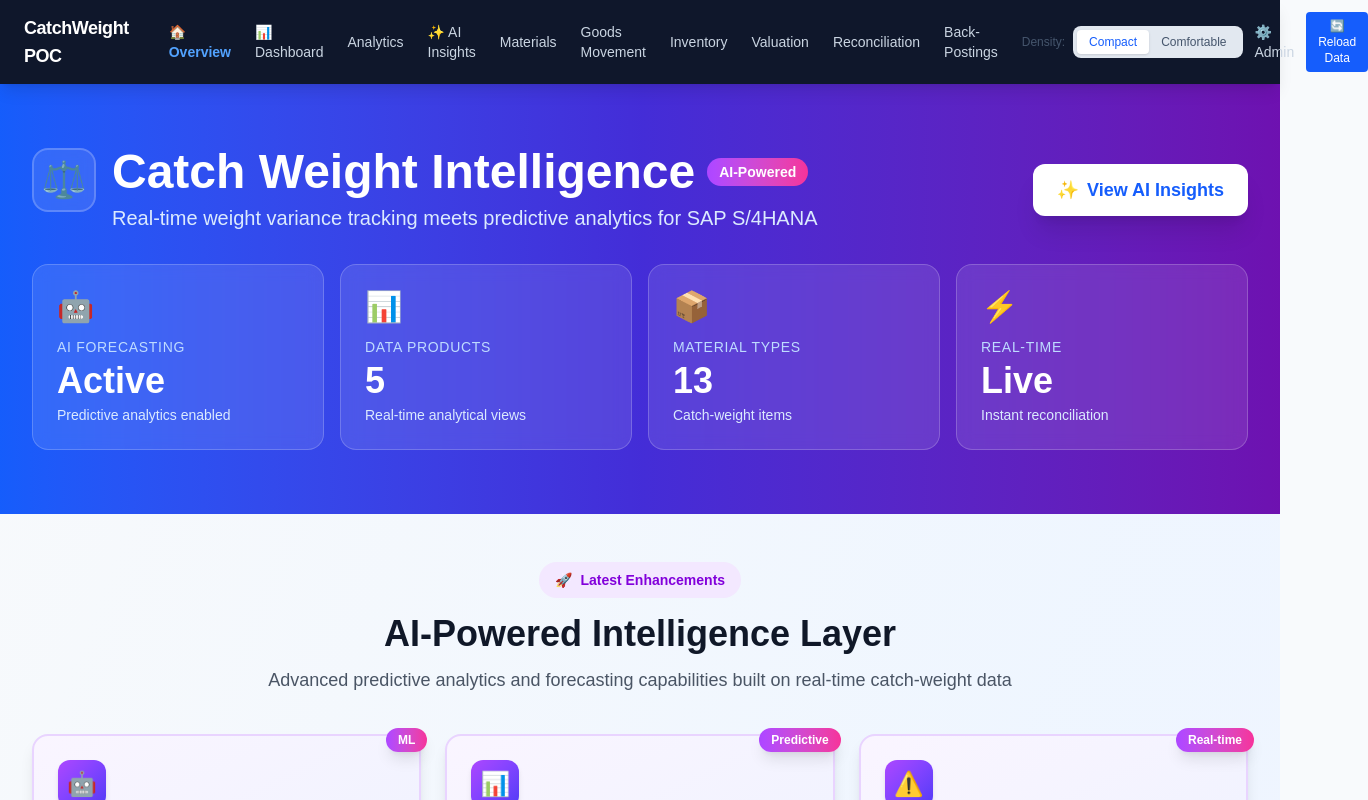
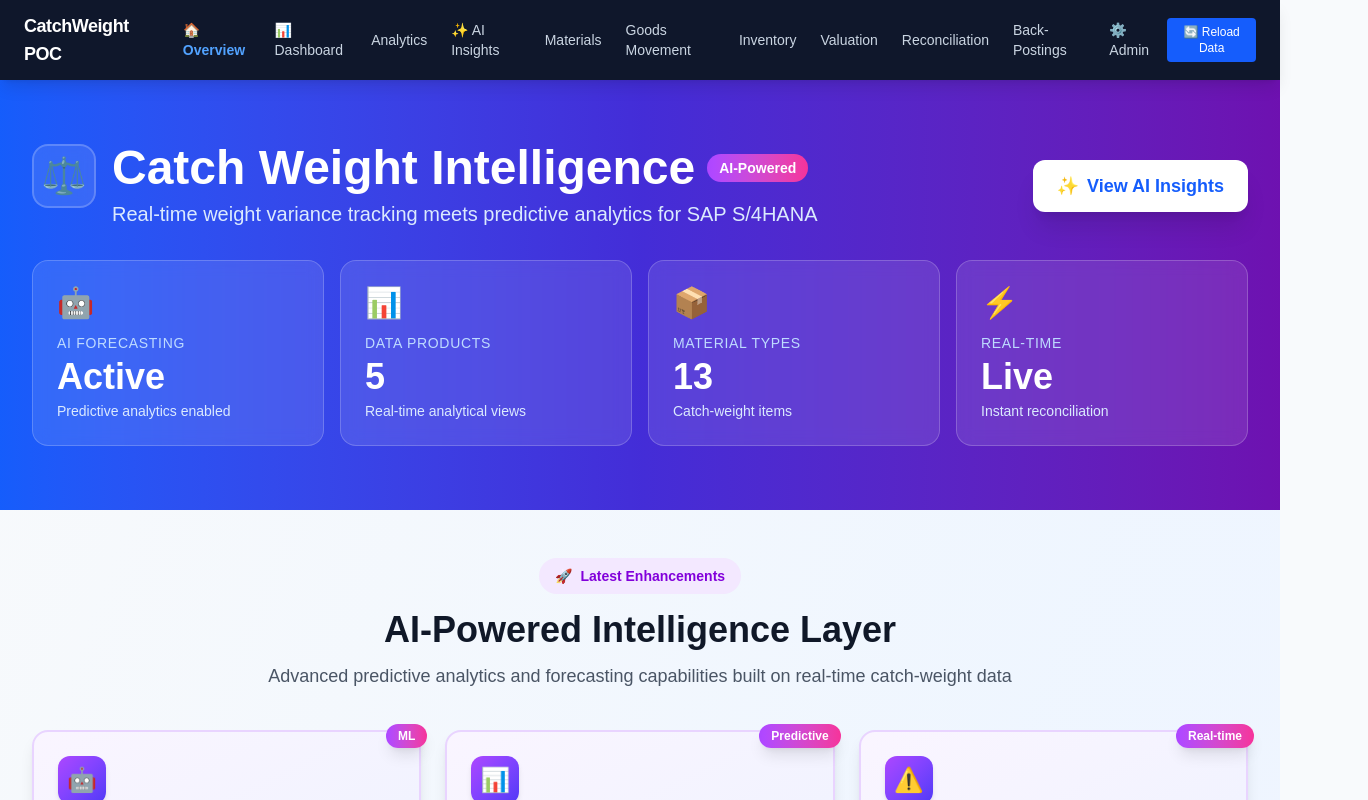
Before and after one commit to chadlmc1970/CatchWeight, a Next.js app in the folder frontend/: page / in a window 1280 px wide. Shown: the top 800 px of the page, 1368 px wide, since content can reach past the window. Built offline with nearby package versions, Linux system fonts and the light colour scheme.

Commit message:
Remove Density toggle from navigation bar

```diff
--- a/frontend/components/Nav.tsx
+++ b/frontend/components/Nav.tsx
@@ -3,13 +3,6 @@
 import Link from "next/link";
 import { usePathname } from "next/navigation";
 import { useState } from "react";
-import dynamic from "next/dynamic";
-
-// Dynamically import DensityToggle to avoid SSR issues
-const DensityToggle = dynamic(
-  () => import("./dashboard/DensityToggle"),
-  { ssr: false }
-);
 
 const links = [
   { href: "/", label: "🏠 Overview" },
@@ -28,7 +21,6 @@ export default function Nav() {
   const pathname = usePathname();
   const [loading, setLoading] = useState(false);
   const [message, setMessage] = useState("");
-  const [density, setDensity] = useState<"compact" | "comfortable">("compact");
 
   const handleReloadData = async () => {
     setLoading(true);
@@ -70,7 +62,6 @@ export default function Nav() {
         </Link>
       ))}
       <div className="ml-auto flex items-center gap-3">
-        <DensityToggle value={density} onChange={setDensity} />
         <Link
           href="/admin"
           className={`text-sm hover:text-blue-300 transition-colors ${
```
